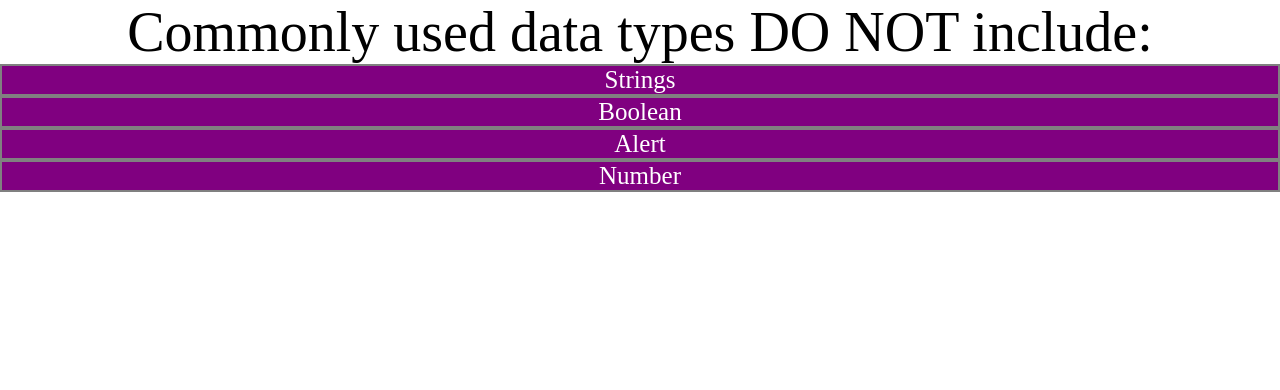
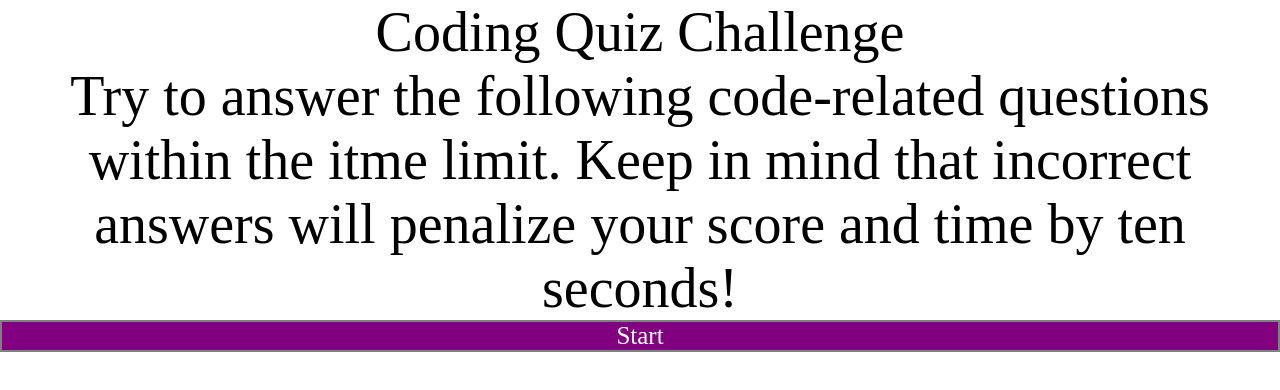
Before and after one commit to rabrigo/code-quiz, a plain HTML site: page index.html in a window 1280 px wide. Drawn offline with Linux system fonts and the light colour scheme.

Commit message:
added starting screen

```diff
--- a/script.js
+++ b/script.js
@@ -5,55 +5,105 @@
 
 var messageArea = document.querySelector('#message-area');
 var buttonArea = document.querySelector('#button-area');
+var openingMessage;
 var questionText;
+var startButton;
 var answerButton1;
 var answerButton2;
 var answerButton3;
 var answerButton4;
-var currentQuestion = 1;
+var currentQuestion = 0;
 
 // This array contains all of the questions and answers as objects
 // for each index.
 
 var questionArray = [ {
         question: "Commonly used data types DO NOT include:",
-        choice1: "Strings",
-        choice2: "Boolean",
-        choice3: "Alert",
-        choice4: "Number",
+        answer1: "Strings",
+        answer2: "Boolean",
+        answer3: "Alert",
+        answer4: "Number",
         rightAnswer: "Alert"
 }, {
         question: "The condition in an if / else statement is enclosed within _____.",
-        choice1: "Quotes",
-        choice2: "Curly Brackets",
-        choice3: "Parentheses",
-        choice4: "Square Brackets",
+        answer1: "Quotes",
+        answer2: "Curly Brackets",
+        answer3: "Parentheses",
+        answer4: "Square Brackets",
         rightAnswer: "Parentheses"
 }, {
         question: "Arrays in JavaScript can be used to store _____.",
-        choice1: "Numbers and Strings",
-        choice2: "Other Arrays",
-        choice3: "Booleans",
-        choice4: "All of the Above",
+        answer1: "Numbers and Strings",
+        answer2: "Other Arrays",
+        answer3: "Booleans",
+        answer4: "All of the Above",
         rightAnswer: "All of the Above"
 }, {
         question: "String values must be enclosed within _____ when being assigned to variables.",
-        choice1: "Commas",
-        choice2: "Curly Brackets",
-        choice3: "Quotes",
-        choice4: "Parentheses",
+        answer1: "Commas",
+        answer2: "Curly Brackets",
+        answer3: "Quotes",
+        answer4: "Parentheses",
         rightAnswer: "Quotes"
 }, {
         question: "A very useful tool used during development and debugging for printing content to the debugger is:",
-        choice1: "JavaScript",
-        choice2: "Terminal / Bash",
-        choice3: "For Loops",
-        choice4: "console.log",
+        answer1: "JavaScript",
+        answer2: "Terminal / Bash",
+        answer3: "For Loops",
+        answer4: "console.log",
         rightAnswer: "console.log"
 }];
 
-// addClick();
-nextQuestion();
+function openingScreen() {
+        messageArea.textContent = "Coding Quiz Challenge"
+        openingMessage = document.createElement("p");
+        openingMessage.textContent = "Try to answer the following code-related questions within the itme limit. Keep in mind that incorrect answers will penalize your score and time by ten seconds!"
+        messageArea.appendChild(openingMessage);
+        startButton = document.createElement("section");
+        buttonArea.appendChild(startButton);
+        startButton.classList.add('start-button');
+        startButton.textContent = "Start";
+        startButton.addEventListener("click", nextQuestion);
+}
+
+function doNothing() {
+        messageArea.appendChild(document.createElement("p"));
+}
+
+function nextQuestion() {
+        if (currentQuestion === 0) {
+                buttonArea.removeChild(startButton);
+                currentQuestion++;
+                nextQuestion();
+        } else {
+        // First button
+        messageArea.textContent = questionArray[currentQuestion -1 ].question;
+        answerButton1 = document.createElement("section");
+        buttonArea.appendChild(answerButton1);
+        answerButton1.classList.add('answer-buttons');
+        answerButton1.textContent = questionArray[currentQuestion - 1].answer1;
+
+        // Second button
+        answerButton2 = document.createElement("section");
+        buttonArea.appendChild(answerButton2);
+        answerButton2.classList.add('answer-buttons');
+        answerButton2.textContent = questionArray[currentQuestion - 1].answer2;
+
+        // Third button
+        answerButton3 = document.createElement("section");
+        buttonArea.appendChild(answerButton3);
+        answerButton3.classList.add('answer-buttons');
+        answerButton3.textContent = questionArray[currentQuestion - 1].answer3;
+
+        // Fourth button
+        answerButton4 = document.createElement("section");
+        buttonArea.appendChild(answerButton4);
+        answerButton4.classList.add('answer-buttons');
+        answerButton4.textContent = questionArray[currentQuestion - 1].answer4;
+
+        addClick();
+        }
+}
 
 function addClick() {
         // Initiates click capabilities
@@ -63,38 +113,7 @@ function addClick() {
         answerButton4.addEventListener("click", rightOrWrong);
 }
 
-function nextQuestion() {
-
-        // First button
-        messageArea.textContent = questionArray[currentQuestion - 1].question;
-        answerButton1 = document.createElement("section");
-        buttonArea.appendChild(answerButton1);
-        answerButton1.classList.add('answer-buttons');
-        answerButton1.textContent = questionArray[currentQuestion - 1].choice1;
-
-        // Second button
-        answerButton2 = document.createElement("section");
-        buttonArea.appendChild(answerButton2);
-        answerButton2.classList.add('answer-buttons');
-        answerButton2.textContent = questionArray[currentQuestion - 1].choice2;
-
-        // Third button
-        answerButton3 = document.createElement("section");
-        buttonArea.appendChild(answerButton3);
-        answerButton3.classList.add('answer-buttons');
-        answerButton3.textContent = questionArray[currentQuestion - 1].choice3;
-
-        // Fourth button
-        answerButton4 = document.createElement("section");
-        buttonArea.appendChild(answerButton4);
-        answerButton4.classList.add('answer-buttons');
-        answerButton4.textContent = questionArray[currentQuestion - 1].choice4;
-
-        addClick();
-}
-
 function clearQuestion() {
-        messageArea.textContent = "";
         buttonArea.removeChild(answerButton1);
         buttonArea.removeChild(answerButton2);
         buttonArea.removeChild(answerButton3);
@@ -115,3 +134,5 @@ function rightOrWrong() {
                 console.log("Incorrect!");
         }
 }
+
+openingScreen();
--- a/style.css
+++ b/style.css
@@ -6,6 +6,13 @@
 
 body {
         text-align: center;
+}
+
+.start-button {
+        background: purple;
+        color: white;
+        border: 2px solid gray;
+        font-size: 25px;
 }
 
 .answer-buttons {
```
